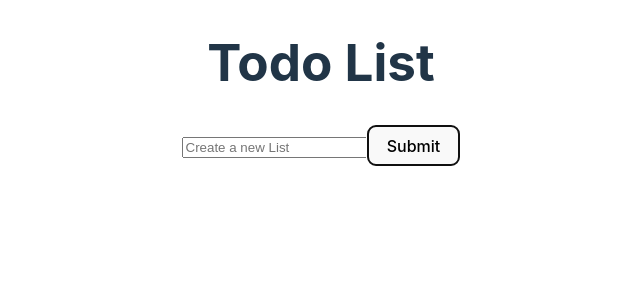
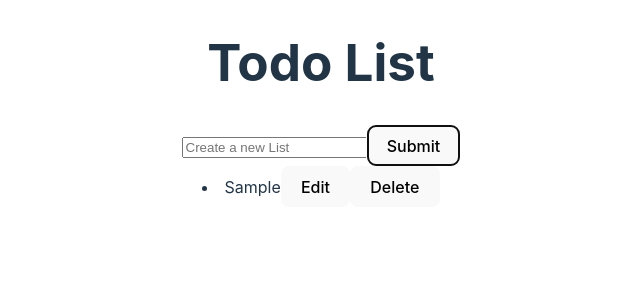
Before and after one commit to Cakeza007/TodoList, a React (Vite) app: page / in a window 1280 px wide. Both pictures are taken after typing "Sample" into the empty fields and a click on the button "Submit". Shown: the top 300 px of the page, without its empty margins (319-959 px from the left). Built offline with nearby package versions, Linux system fonts and the light colour scheme.

Commit message:
tododay12

```diff
--- a/src/App.jsx
+++ b/src/App.jsx
@@ -1,22 +1,55 @@
-import { Layout, Form } from "antd";
+import { Layout, Form, Button } from "antd";
 import { useState } from "react";
 import Input from "./Input.jsx";
 import AddList from "./List.jsx";
 
 function TodoList() {
-  // const [List, setList] = useState([]);
-  // const [InputList, setInputList] = useState();
-  // const [Edit, setEdit] = useState();
+  const [List, setList] = useState([]);
+  const [InputList, setInputList] = useState();
+  const [Edit, setEdit] = useState();
+
+  const OnSubmit = () => {
+    if (Edit != null) {
+      const newList = List.map((e, i) => {
+        if (i === Edit) return InputList;
+        return e;
+      });
+      setList(newList);
+      setInputList("");
+      setEdit(undefined);
+    } else {
+      if (InputList.length) setList([...List, InputList]);
+      setInputList("");
+
+    }
+
+  };
+  console.log(List);
+
+  const onEdit = (index) => {
+    const value = List.find((_, i) => i === index);
+    if (value) setInputList(value);
+    setEdit(index);
+  };
+
+  const Delete = (index) => {
+    const newList = List.filter((_, i) => i !== index);
+    setList(newList);
+  };
 
 
 
 
 
   return (
-    <>
-      <Input />
-      <AddList />
-    </>
+    <div >
+    <div>
+      <Input addTodo={OnSubmit} news={InputList} setNews={setInputList} />
+    </div>
+    <div>
+      <AddList todos={List} remove={Delete} edit={onEdit} />
+    </div>
+  </div>
   );
 }
 
--- a/src/Input.jsx
+++ b/src/Input.jsx
@@ -4,39 +4,20 @@
 import { Layout, Form } from "antd";
 import { useState } from "react";
 
-function TodoList() {
-  const [List, setList] = useState([]);
-  const [InputList, setInputList] = useState();
-  const [Edit, setEdit] = useState();
-
-  const OnSubmit = () => {
-    if (Edit != null) {
-      const newList = List.map((e, i) => {
-        if (i === Edit) return InputList;
-        return e;
-      });
-      setList(newList);
-      setInputList("");
-      setEdit(undefined);
-    } else {
-      if (InputList.length) setList([...List, InputList]);
-      setInputList("");
-      console.log(List);
-    }
-  };
-
+function TodoInput({addTodo, news, setNews}) {
 
 return (
   <div>
     <h1>Todo List</h1>
     <input
-      value={InputList}
-      onChange={(e) => setInputList(e.target.value)}
-      placeholder="Create a new List"
+     type="text"
+     value={news}
+     onChange={(e) => setNews(e.target.value)}
+     placeholder="Create a new List"
     />
-    <button onClick={OnSubmit}>Submit</button>
+    <button onClick={addTodo}>Submit</button>
   </div>
 );
 }
 
-export default TodoList;
+export default TodoInput;
--- a/src/List.jsx
+++ b/src/List.jsx
@@ -1,38 +1,22 @@
 //text edit delete
-
-
 import { Layout, Form } from "antd";
 import { useState } from "react";
 
-function TodoList() {
-  const [InputList, setInputList] = useState();
-  const [Edit, setEdit] = useState();
-  const [List, setList] = useState([]);
-
-  const onEdit = (index) => {
-    const value = List.find((_, i) => i === index);
-    if (value) setInputList(value);
-    setEdit(index);
-  };
-
-  const Delete = (index) => {
-    const newList = List.filter((_, i) => i !== index);
-    setList(newList);
-  };
+function ListEdit({todos, remove, edit}) {
 
 
 return (
   <div>
-    {List.map((e, index) => {
+    {todos.map((List, index) => {
       return (
         <li key={index}>
-          {e}
-          <button onClick={() => onEdit(index)}>Edit</button>
-          <button onClick={() => Delete(index)}>Delete</button>
+          <span>{List}</span>
+          <button onClick={() => edit(index)}>Edit</button>
+          <button onClick={() => remove(index)}>Delete</button>
         </li>
       );
     })}
   </div>
 );
 }
-export default TodoList;
+export default ListEdit;
```
